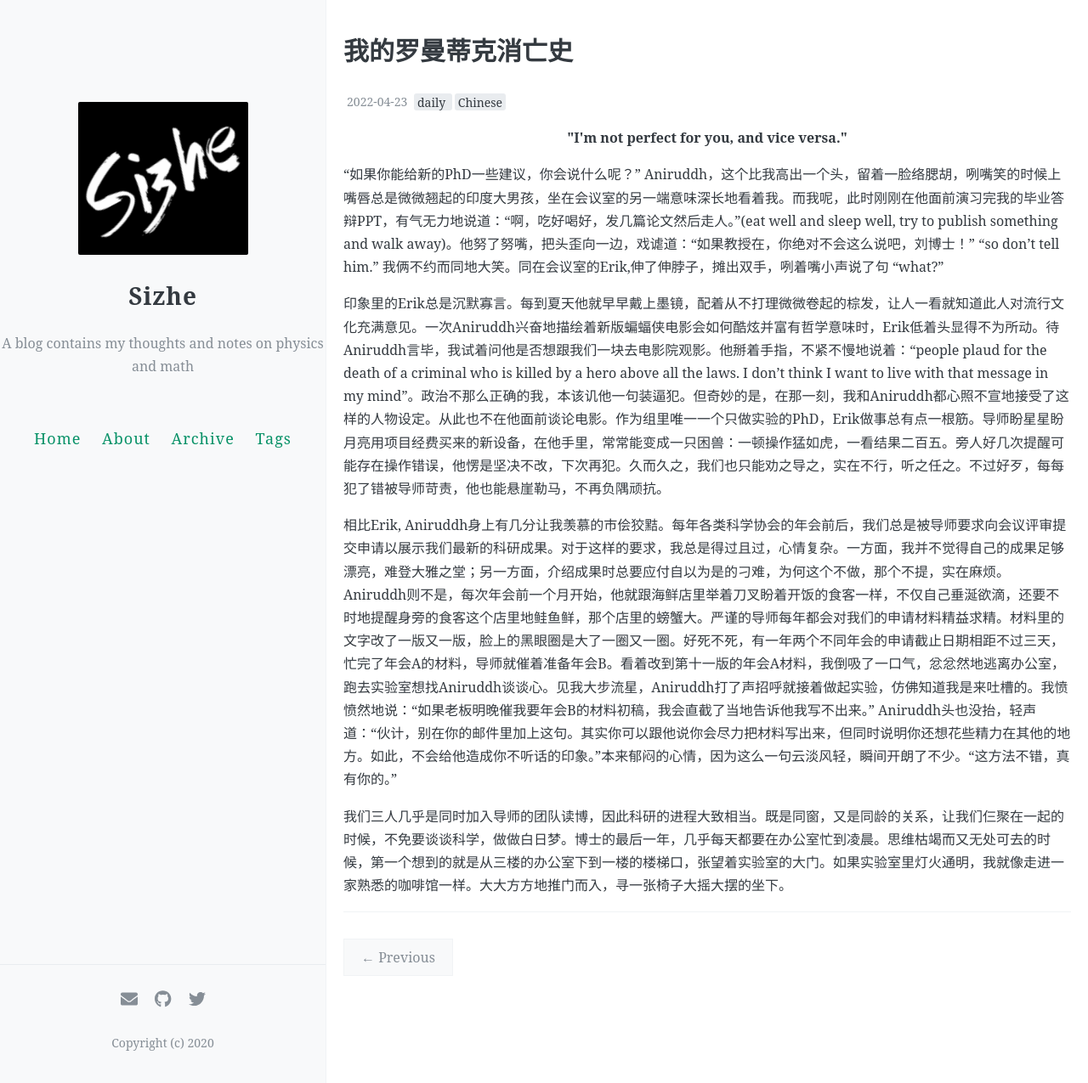
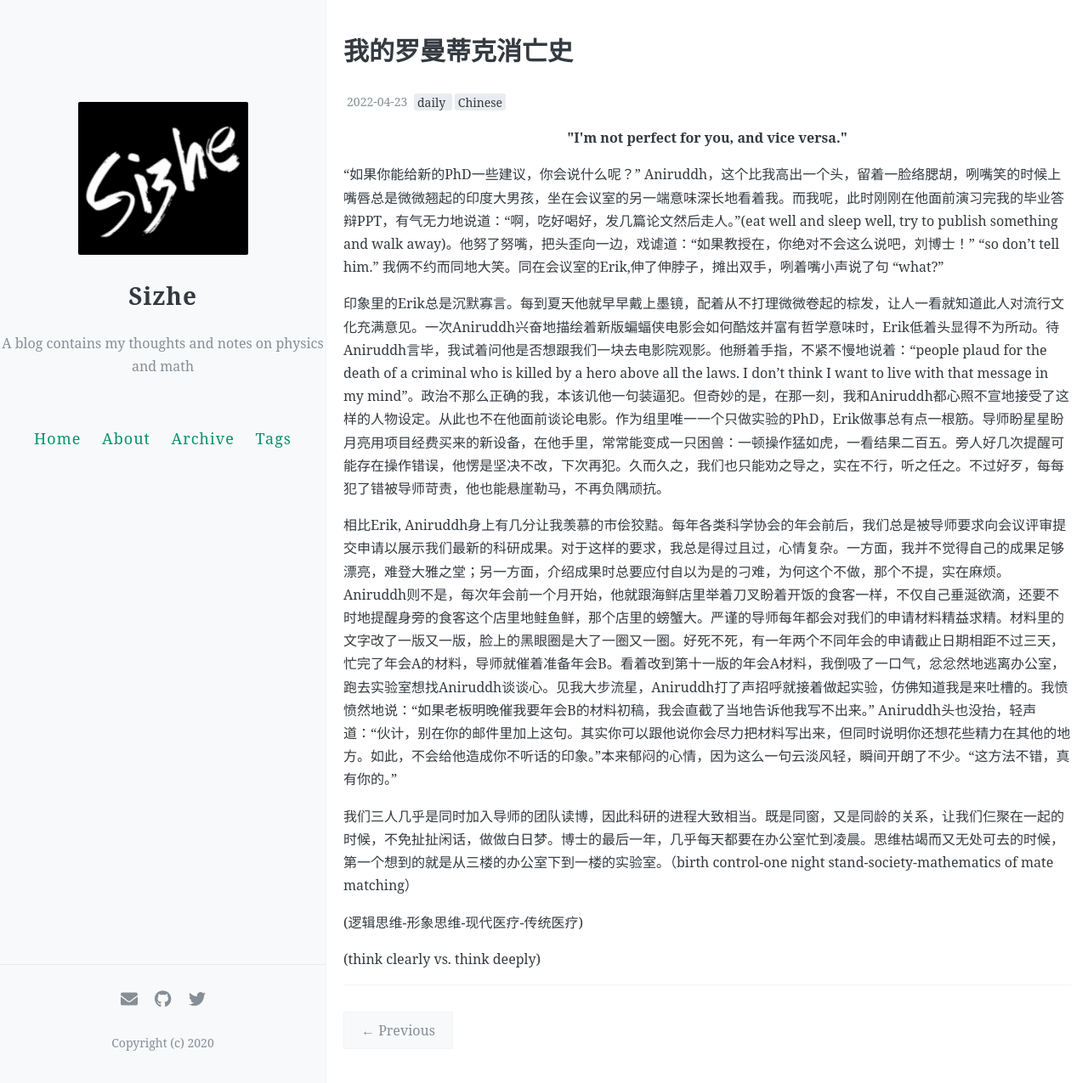
Before and after one commit to Lonitch/Lonitch.github.io, a Jekyll site: the page built from _posts/2021-12-24-loving-you-my-way.md, in a window 1280 px wide and 1275 px high. Shown: the whole window at 85% size. Built offline with Jekyll 4.4.1, drawn with Linux system fonts in a browser that asks for light colours; comment, search, counter and statistics services are not loaded.

Commit message:
Update 2021-12-24-loving-you-my-way.md

```diff
--- a/_posts/2021-12-24-loving-you-my-way.md
+++ b/_posts/2021-12-24-loving-you-my-way.md
@@ -15,4 +15,8 @@ tags: [daily, Chinese]
 
 相比Erik, Aniruddh身上有几分让我羡慕的市侩狡黠。每年各类科学协会的年会前后，我们总是被导师要求向会议评审提交申请以展示我们最新的科研成果。对于这样的要求，我总是得过且过，心情复杂。一方面，我并不觉得自己的成果足够漂亮，难登大雅之堂；另一方面，介绍成果时总要应付自以为是的刁难，为何这个不做，那个不提，实在麻烦。Aniruddh则不是，每次年会前一个月开始，他就跟海鲜店里举着刀叉盼着开饭的食客一样，不仅自己垂涎欲滴，还要不时地提醒身旁的食客这个店里地鲑鱼鲜，那个店里的螃蟹大。严谨的导师每年都会对我们的申请材料精益求精。材料里的文字改了一版又一版，脸上的黑眼圈是大了一圈又一圈。好死不死，有一年两个不同年会的申请截止日期相距不过三天，忙完了年会A的材料，导师就催着准备年会B。看着改到第十一版的年会A材料，我倒吸了一口气，忿忿然地逃离办公室，跑去实验室想找Aniruddh谈谈心。见我大步流星，Aniruddh打了声招呼就接着做起实验，仿佛知道我是来吐槽的。我愤愤然地说：“如果老板明晚催我要年会B的材料初稿，我会直截了当地告诉他我写不出来。” Aniruddh头也没抬，轻声道：“伙计，别在你的邮件里加上这句。其实你可以跟他说你会尽力把材料写出来，但同时说明你还想花些精力在其他的地方。如此，不会给他造成你不听话的印象。”本来郁闷的心情，因为这么一句云淡风轻，瞬间开朗了不少。“这方法不错，真有你的。”
 
-我们三人几乎是同时加入导师的团队读博，因此科研的进程大致相当。既是同窗，又是同龄的关系，让我们仨聚在一起的时候，不免要谈谈科学，做做白日梦。博士的最后一年，几乎每天都要在办公室忙到凌晨。思维枯竭而又无处可去的时候，第一个想到的就是从三楼的办公室下到一楼的楼梯口，张望着实验室的大门。如果实验室里灯火通明，我就像走进一家熟悉的咖啡馆一样。大大方方地推门而入，寻一张椅子大摇大摆的坐下。
+我们三人几乎是同时加入导师的团队读博，因此科研的进程大致相当。既是同窗，又是同龄的关系，让我们仨聚在一起的时候，不免扯扯闲话，做做白日梦。博士的最后一年，几乎每天都要在办公室忙到凌晨。思维枯竭而又无处可去的时候，第一个想到的就是从三楼的办公室下到一楼的实验室。（birth control-one night stand-society-mathematics of mate matching）
+
+(逻辑思维-形象思维-现代医疗-传统医疗)
+
+(think clearly vs. think deeply)
```
